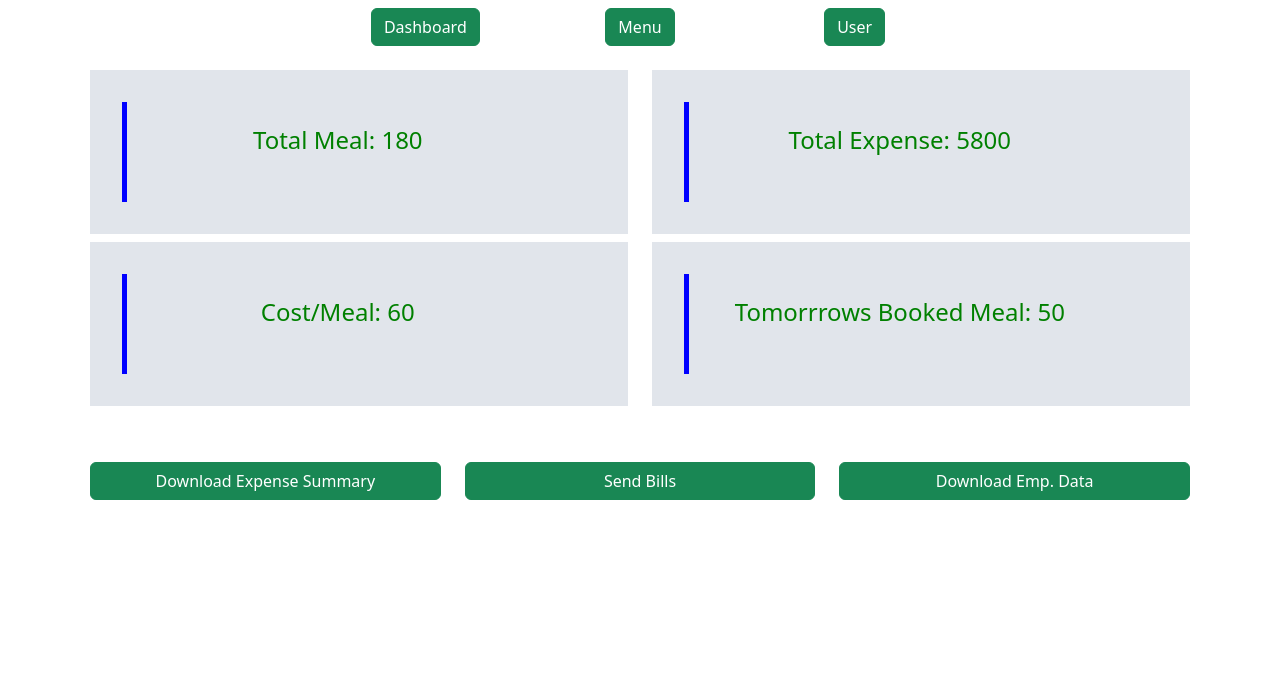
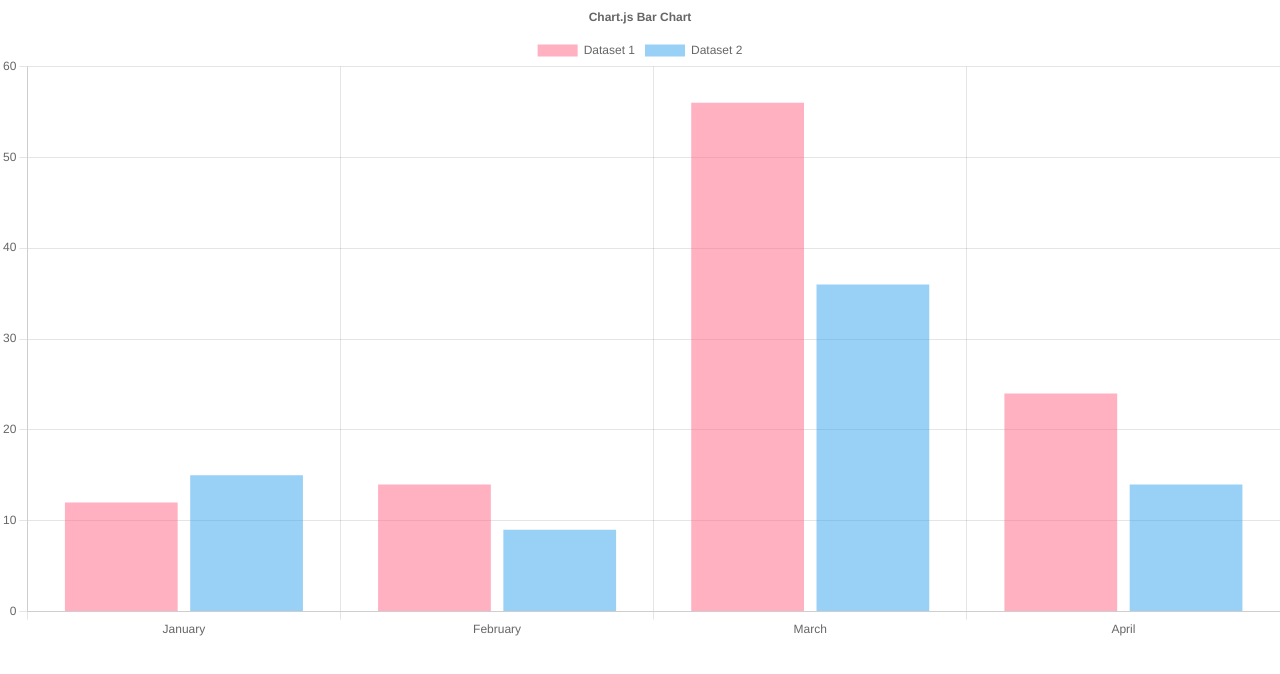
Before and after one commit to Kash15if/meal-booking-system, a React (Create React App) app: page / in a window 1280 px wide. Shown: the top 674 px of the page. Built offline with nearby package versions, Linux system fonts and the light colour scheme.

Commit message:
added barchart with dummy data

```diff
--- a/package.json
+++ b/package.json
@@ -11,6 +11,7 @@
     "react": "^18.2.0",
     "react-bootstrap": "^2.4.0",
     "react-bootstrap-icons": "^1.8.4",
+    "react-chartjs-2": "^4.3.1",
     "react-dom": "^18.2.0",
     "react-scripts": "5.0.1",
     "web-vitals": "^2.1.4"
--- a/src/App.js
+++ b/src/App.js
@@ -18,11 +18,12 @@
 import NumberCards from "./CustomComponents/Cards/NumberCards";
 import MealBooking from "./Components/User/MealBooking";
 import Dashboard from "./Pages/Admin/Dasgboard";
+import BarChart from "./CustomComponents/Charts/BarChart";
 
 function App() {
   return (
     <div className="App">
-      <Dashboard />
+      <BarChart />
     </div>
   );
 }
--- /dev/null
+++ b/src/CustomComponents/Charts/BarChart.js
@@ -0,0 +1,57 @@
+import React from "react";
+import {
+  Chart as ChartJS,
+  CategoryScale,
+  LinearScale,
+  BarElement,
+  Title,
+  Tooltip,
+  Legend,
+} from "chart.js";
+import { Bar } from "react-chartjs-2";
+
+ChartJS.register(
+  CategoryScale,
+  LinearScale,
+  BarElement,
+  Title,
+  Tooltip,
+  Legend
+);
+
+const BarChart = () => {
+  const options = {
+    responsive: true,
+    plugins: {
+      legend: {
+        position: "top",
+      },
+      title: {
+        display: true,
+        text: "Chart.js Bar Chart",
+      },
+    },
+  };
+
+  const labels = ["January", "February", "March", "April"];
+
+  const data = {
+    labels,
+    datasets: [
+      {
+        label: "Dataset 1",
+        data: [12, 14, 56, 24],
+        backgroundColor: "rgba(255, 99, 132, 0.5)",
+      },
+      {
+        label: "Dataset 2",
+        data: [15, 9, 36, 14],
+        backgroundColor: "rgba(53, 162, 235, 0.5)",
+      },
+    ],
+  };
+
+  return <Bar options={options} data={data} />;
+};
+
+export default BarChart;
```
Also changed, not shown: 1 other file (tests, documents, lock files or other folders).
